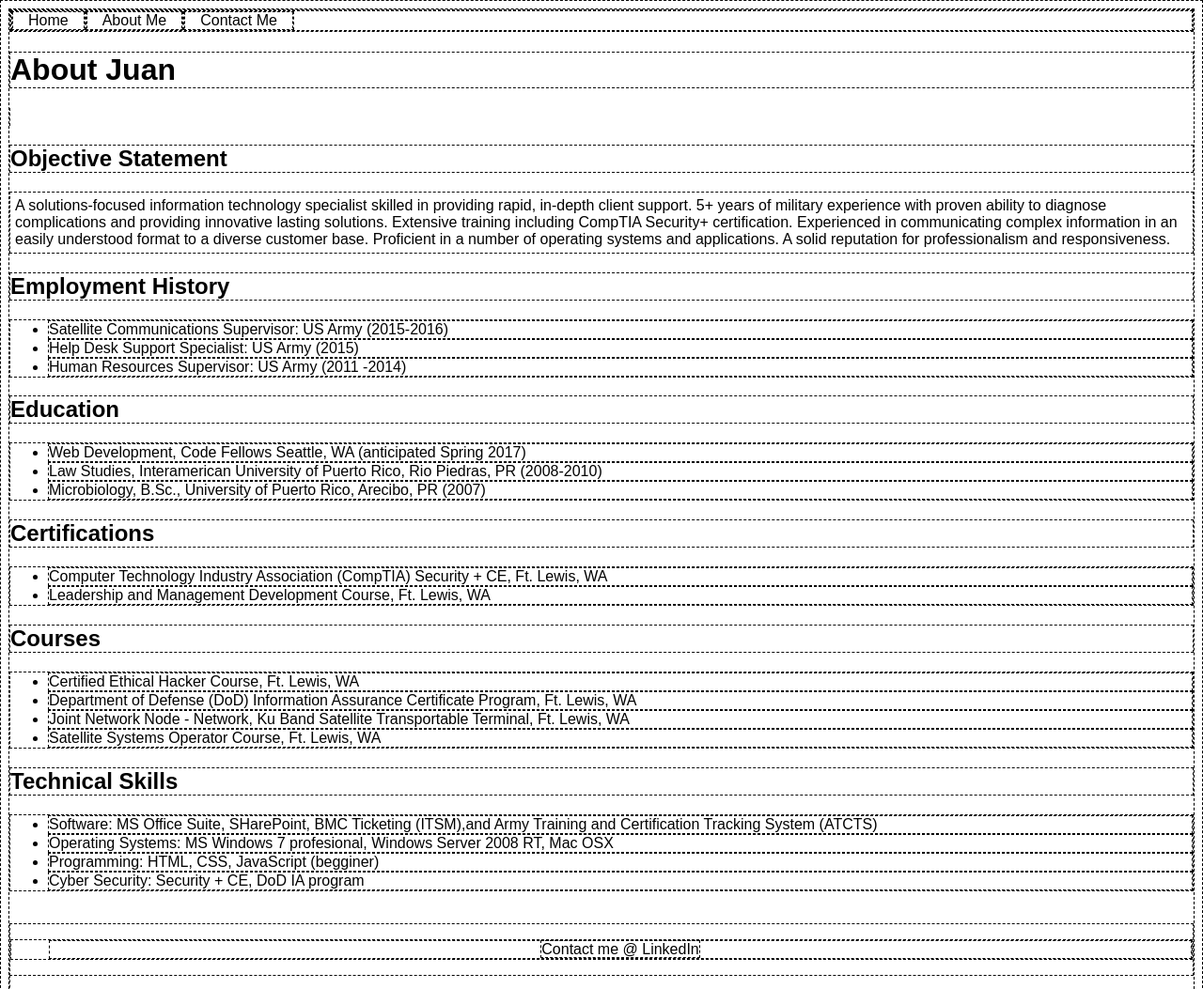
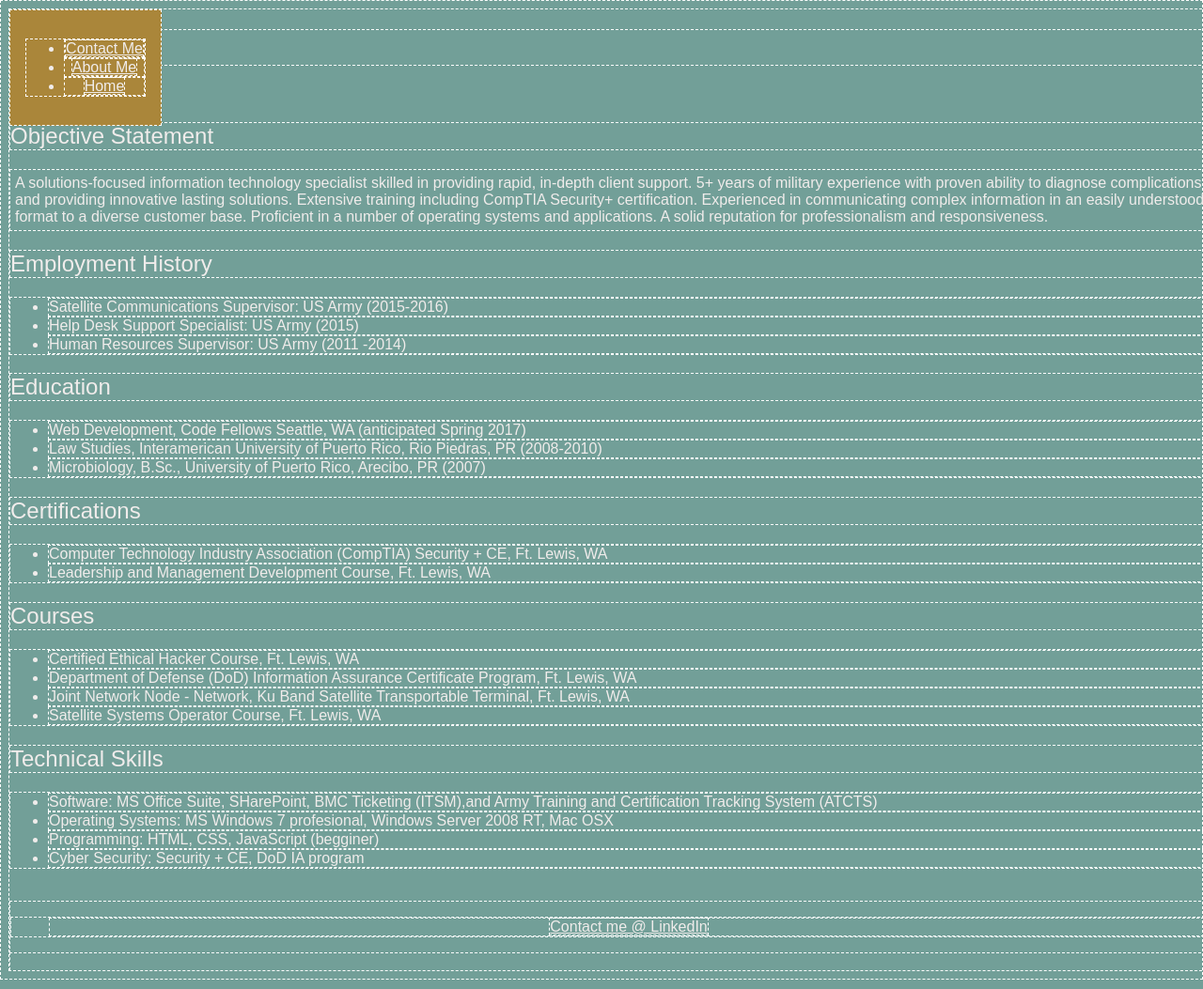
Before and after one commit to juanchaves/about_me, a plain HTML site: page index.html in a window 1280 px wide. Shown: the top 1053 px of the page at 94% size. Drawn offline with Linux system fonts and the light colour scheme.

```diff
--- a/app.js
+++ b/app.js
@@ -27,7 +27,8 @@ var globalArray = [
   ['yes','y','no','n'],//user input array = globalArray[1]
   ['Yes, I do love  ' + favoriteContent[1] + ', and more!'],//answer Correct = globalArray[2]
   ['That\'s ok. You can learn what they are in a bit.','Sorry, you gotta answer yes or no. \n You Lose :,-('], //answer Incorrect array = globalArray[3] //[0] = No // [1] = else
-  [document.getElementsByTagName('ol')[0].textContent, document.getElementsByTagName('ol')[1].textContent,document.getElementsByTagName('ol')[2].textContent, document.getElementsByTagName('ol')[3].textContent] // globalArray[4] = favoriteContent
+  [document.getElementsByTagName('ol')[0].textContent, document.getElementsByTagName('ol')[1].textContent,document.getElementsByTagName('ol')[2].textContent, document.getElementsByTagName('ol')[3].textContent], // globalArray[4] = favoriteContent
+  ['US', 'ENGLAND', 'FRANCE', 'BELGIUM', 'NETHERLAND', 'GERMANY','ITALY', 'HUNGARY', 'CZECH REPUBLIC', 'ISRAEL', 'CHINA', 'THAILAND', 'CAMBODIA', 'KOREA'] //globalArray[5] = countries
 ];
 var userInput =[];
 
--- a/index.html
+++ b/index.html
@@ -8,9 +8,9 @@
   <body>
     <nav>
       <ul>
+        <li><a href="https://www.linkedin.com/in/juanmcr">Contact Me</a></li>
+        <li><a href="about_me.html">About Me</a></li>
         <li><a href="index.html">Home</a></li>
-        <li><a href="about_me.html">About Me</a></li>
-        <li><a href="https://www.linkedin.com/in/juanmcr">Contact Me</a></li>
       </ul>
     </nav>
     <h1>About Juan</h1>
--- a/style.css
+++ b/style.css
@@ -1,12 +1,40 @@
 * {
-  border: 1px dashed black;
-  color: black;
+  border: 1px dashed white;
   font-family: sans-serif;
-  text-align: left;
+  font-weight: 100;
+  color: #f0eceb;
 }
 
-h3{
-  padding-left: 1em;
+body {
+  background-color: #729f98;
+  text-align: left;
+  width: 100%;
+}
+
+nav {
+    list-style-type: none;
+    margin: 0;
+    padding: 0;
+    overflow: auto;
+    background-color: #aa863a;
+    display: inline;
+    position: fixed;
+    text-align: center;
+    width: 10%;
+    padding: 14px 16px;
+    z-index: 0;
+}
+
+/*nav li{
+  float:right;
+}
+
+nav li a {
+    display: inline;
+    text-align: center;
+    width: 10%;
+    padding: 14px 16px;
+    background-color: #aa863a;*/
 }
 
 a{
@@ -15,31 +43,17 @@ a{
 }
 
 a:hover{
-  background-color: black;
-  color: white;
-}
-
-nav ul {
-    list-style-type: none;
-    margin: 0;
-    padding: 0;
-    overflow: hidden;
-    background-color: white;
-}
-
-nav li{
-  float:left;
-}
-
-nav li a {
-    display: inline;
-    text-align: center;
-    padding: 14px 16px;
+  background-color: #283018;
+  color: #f0eceb;
 }
 
 #salutation {
   text-transform:capitalize;
   padding-left: 0em;
+}
+
+h3{
+  padding-left: 1em;
 }
 
 p {
```
Also changed, not shown: about_me.html (+3 -3 lines).
